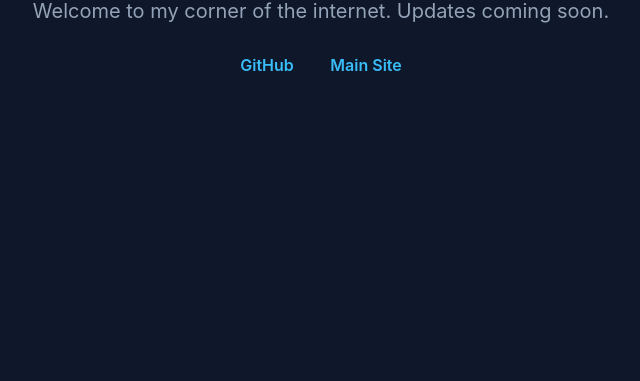
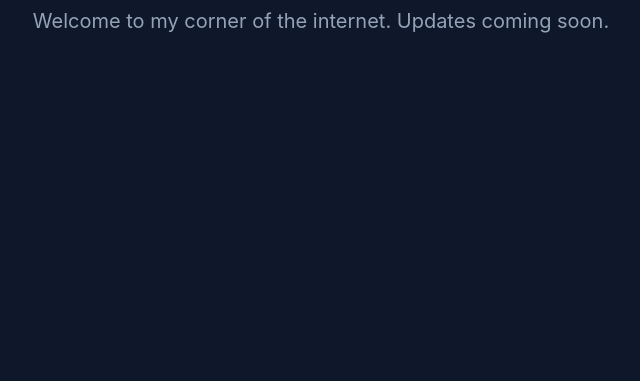
Before and after one commit to chrisbarnestech/chris13.com, a plain HTML site: page newindex.html in a window 1280 px wide. Shown: the part 419-800 px from the top of the page, without its empty margins (319-959 px from the left). Drawn offline with Linux system fonts and the light colour scheme.

Commit message:
Update newindex.html

```diff
--- a/newindex.html
+++ b/newindex.html
@@ -3,7 +3,7 @@
 <head>
     <meta charset="UTF-8">
     <meta name="viewport" content="width=device-width, initial-scale=1.0">
-    <title>Chris Barnes | <unsafe_url>chris13.com</unsafe_url></title>
+    <title>Chris Barnes |chris13.com</title>
     <style>
         :root {
             --bg-color: #0f172a;
@@ -58,9 +58,6 @@
     <div class="container">
         <h1>Chris Barnes</h1>
         <p>Welcome to my corner of the internet. Updates coming soon.</p>
-        <div class="links">
-            <a href="<unsafe_url>https://github.com/chrisbarnestech</unsafe_url>">GitHub</a>
-            <a href="https://chrisbarnes.tech">Main Site</a>
         </div>
     </div>
 </body>
```
